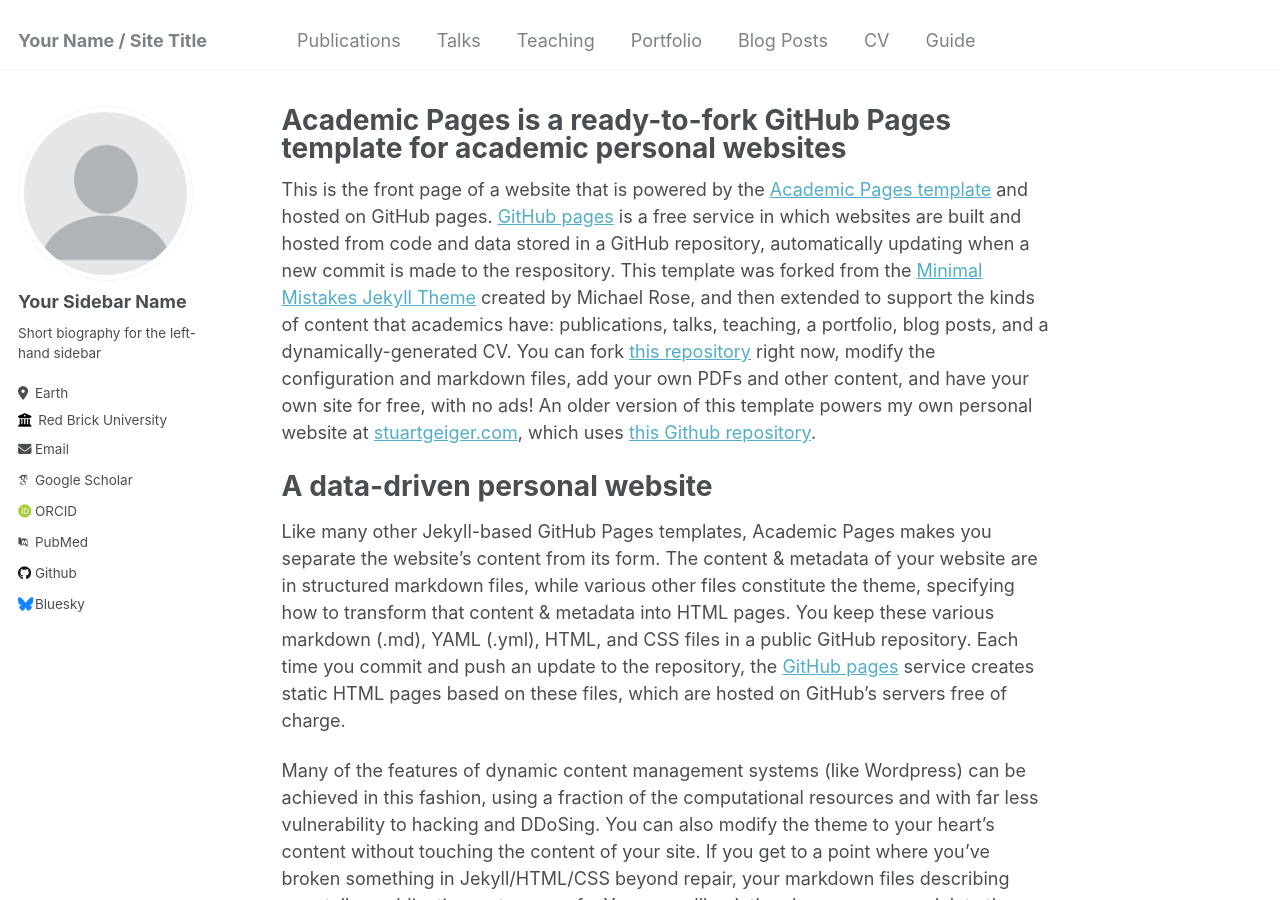
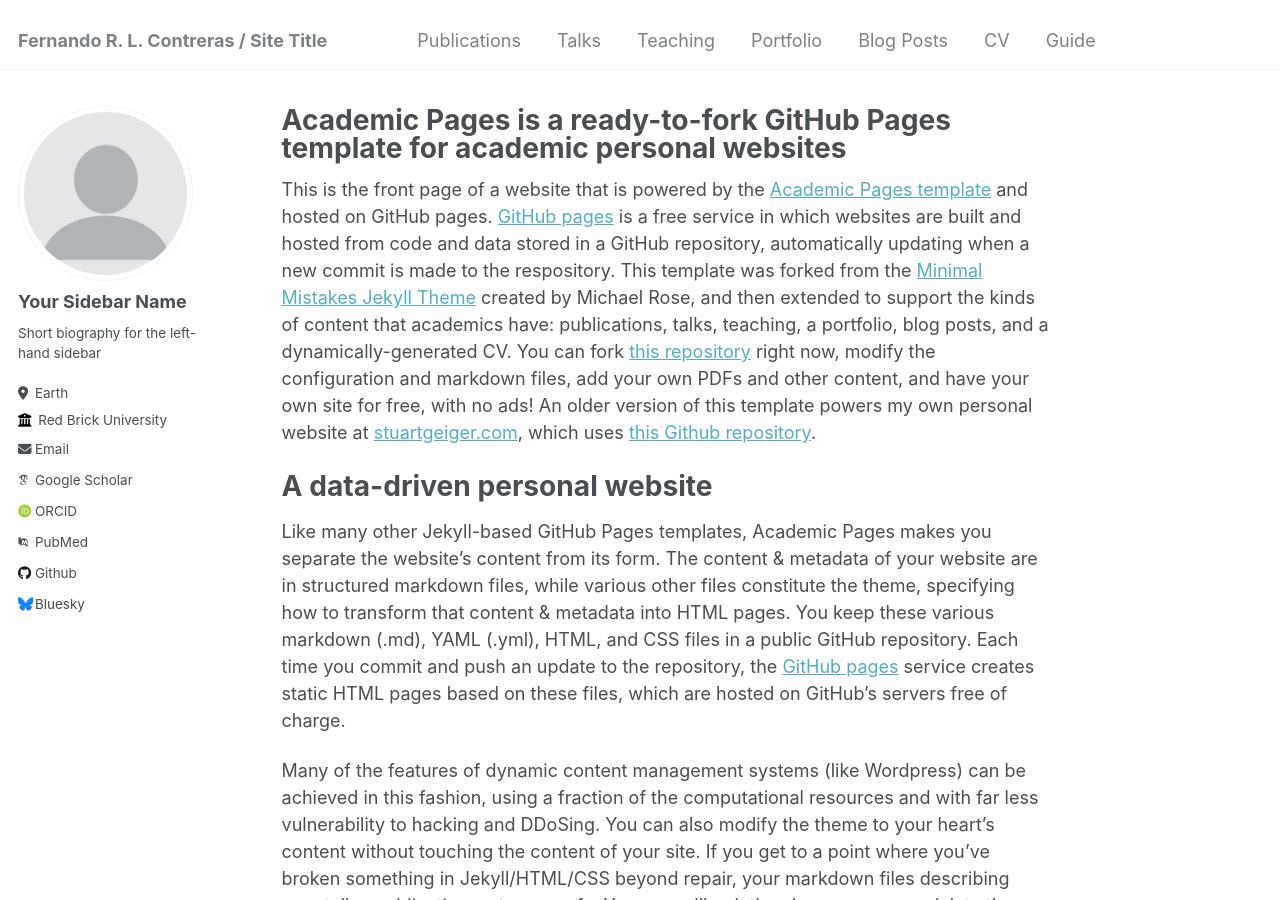
Before and after one commit to Feraul/Feraul.github.io, a Jekyll site: the page built from _pages/about.md, in a window 1280 px wide and 900 px high. Built offline with Jekyll 4.4.1, drawn with Linux system fonts in a browser that asks for light colours; some web fonts are replaced.

Commit message:
Update _config.yml

```diff
--- a/_config.yml
+++ b/_config.yml
@@ -8,7 +8,7 @@
 
 # Basic Site Settings
 locale                   : "en-US"
-title                    : "Your Name / Site Title"
+title                    : "Fernando R. L. Contreras / Site Title"
 title_separator          : "-"
 name                     : &name "Your Name"
 description              : &description "personal description"
```
